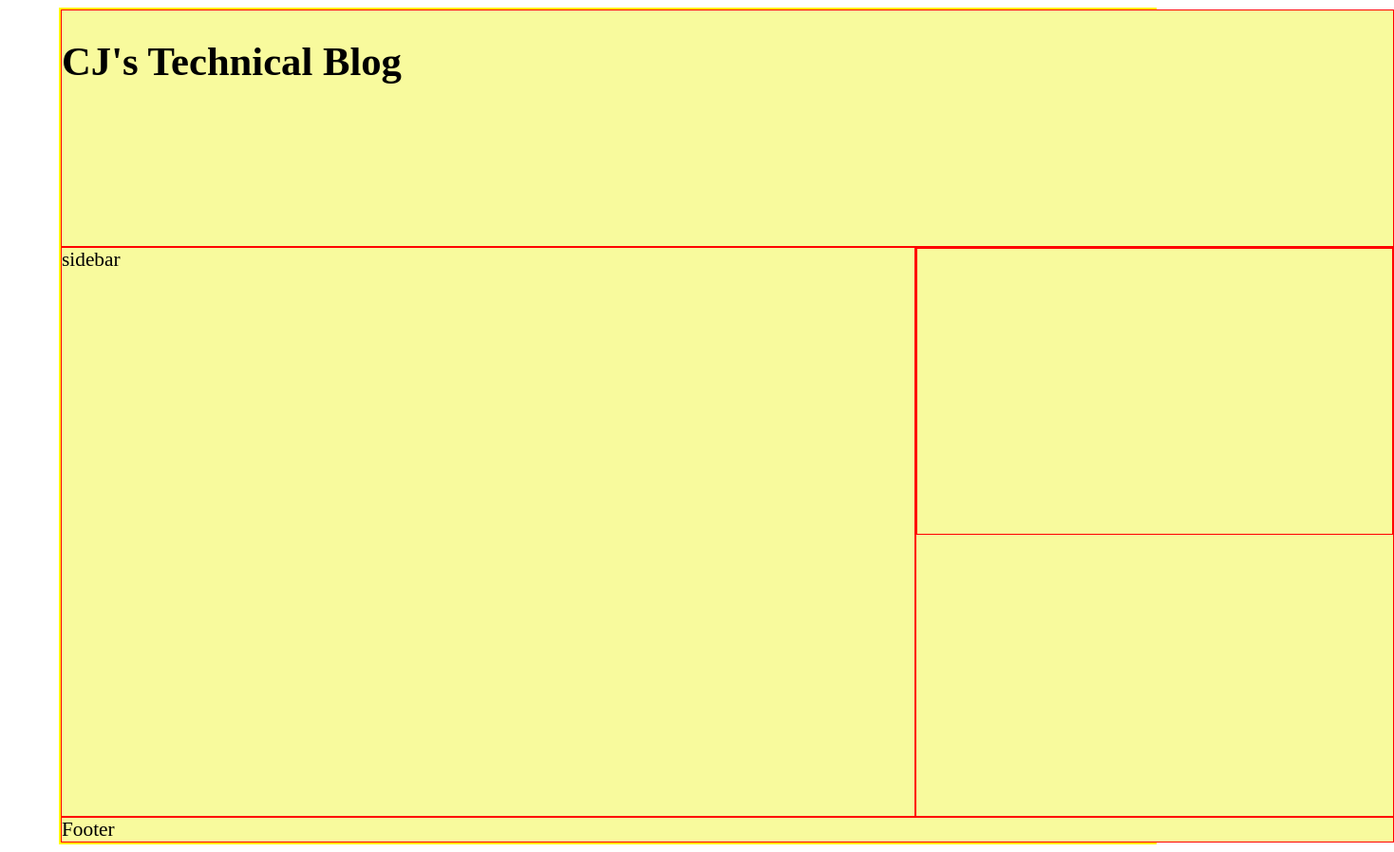
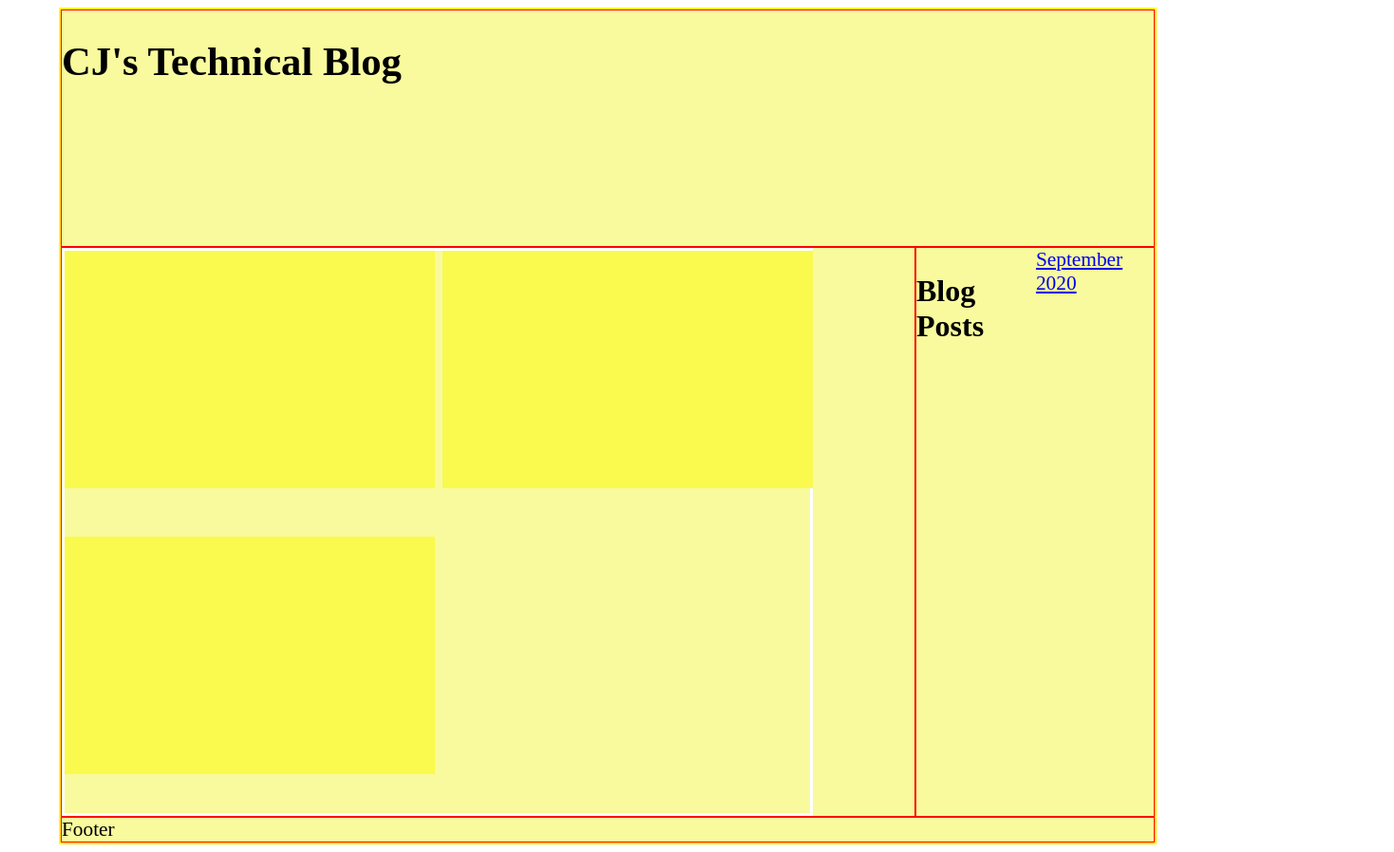
Before and after one commit to craigjem/RMIT-FrontEndWebDevelopment, a plain HTML site: page index.html in a window 1280 px wide. Shown: the whole page at 95% size, 1468 px wide, since content can reach past the window. Drawn offline with Linux system fonts and the light colour scheme.

Commit message:
Code Fight

```diff
--- a/css/main.css
+++ b/css/main.css
@@ -9,13 +9,16 @@ body {
 #nestedGrid {
   display: grid;
   grid-template-columns: 50% 50%;
-  grid-template-rows: 30% 70%;
-  border: 1px solid red;
+  grid-template-rows: 50% 50%;
+  border: 3px solid white;
+  grid-gap: 5px;
 }
 
 .postCard {
-  width: 250px;
-  height: 150px;
+  width: 390px;
+  height: 250px;
+  border: 1 solid red;
+  background: #F9FA4D;
 }
 
 /* Media Query and Responsive Design for Desktop Browser */
@@ -30,7 +33,6 @@ body {
   grid-template-areas:
   "hd hd hd hd hd hd hd hd"
   "main main main main main sd sd sd"
-  "main main main main main sd sd sd"
   "ft ft ft ft ft ft ft ft";
   border: 2px solid yellow;
   /* This aligns items to the end line on main-axis */
@@ -39,8 +41,8 @@ body {
 
 
 .box {
-   /*display: flex;
-   align-items: center;
+   display: flex;
+  /* align-items: center;
    justify-content: center; */
    border: 1px solid red;
    background: #F8FA9D;
@@ -63,6 +65,18 @@ body {
 .content {
   grid-area: main;
 
+}
+
+
+
+#one {
+  display: grid;
+}
+#two {
+  display: grid;
+}
+#three {
+  display: grid;
 }
 
 
--- a/index.html
+++ b/index.html
@@ -3,18 +3,15 @@
 <head>
   <meta charset="utf-8">
   <title>CJ's Technical Blog</title>
-  <meta name="viewport" content="width=device-width, initial-scale=1, shrink-to-fit=no">
+  <meta name="viewport" content="width=device-width, initial-scale=1, maximum-scale=1">
   <link href="css/main.css" rel="stylesheet" />
 </head>
 
-  <body>
+<body>
   <div class="container">
     <div class="header box"><h1>CJ's Technical Blog</h1></div>
-    <div class="content box">sidebar
-      <!--div class="box">Avatar</div>
-      <div class="box">Archives</div-->
-    </div>
-    <div class="sidebar box">
+    <div class="sidebar box"><h2>Blog Posts</h2><a href="#">September 2020</a></div>
+    <div class="content box">
       <div id="nestedGrid">
         <div id="one" class="postCard" ></div>
         <div id="two" class="postCard" ></div>
```
